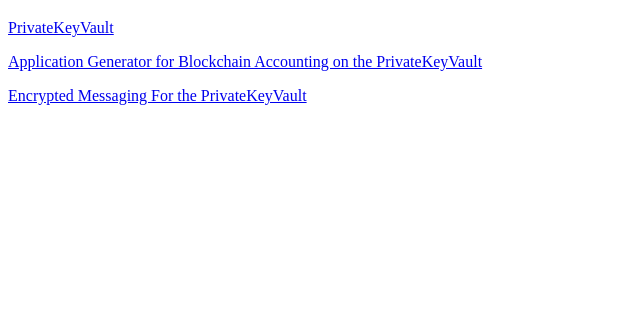
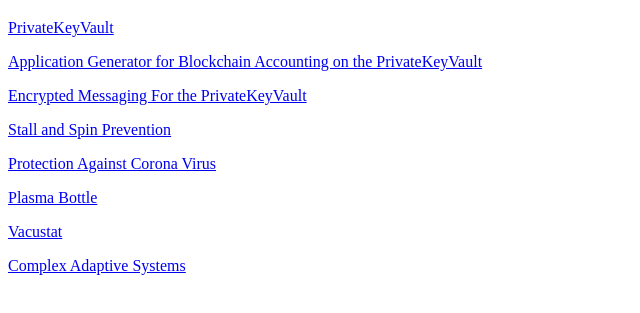
Before and after one commit to johnshearing/johnshearing.github.io, a plain HTML site: page index.html in a window 1280 px wide. Shown: the part 61-374 px from the top of the page, without its empty margins (0-640 px from the left). Drawn offline with Linux system fonts and the light colour scheme.

Commit message:
Added some links

```diff
--- a/index.html
+++ b/index.html
@@ -6,6 +6,11 @@
 <p><a href="https://github.com/johnshearing/PrivateKeyVault#privatekeyvault---click-for-open-source-make-instructions">PrivateKeyVault</a></p>
 <p><a href="https://github.com/johnshearing/IOTA-Secure-Airgapped-Accounting-and-Banking-System">Application Generator for Blockchain Accounting on the PrivateKeyVault</a></p>
 <p><a href="https://github.com/johnshearing/Airgapped_Encrypted_Messaging">Encrypted Messaging For the PrivateKeyVault</a></p>
+<p><a href="https://youtu.be/UJQsAxB7E4Q">Stall and Spin Prevention</a></p>
+<p><a href="https://www.thingiverse.com/thing:4257391">Protection Against Corona Virus</a></p>
+<p><a href="https://johnshearing.github.io/plasma_bottle/">Plasma Bottle</a></p>
+<p><a href="https://johnshearing.github.io/vacustat/">Vacustat</a></p>
+<p><a href="https://johnshearing.github.io/Complex/">Complex Adaptive Systems</a></p>
 
 </body>
 </html>
```
